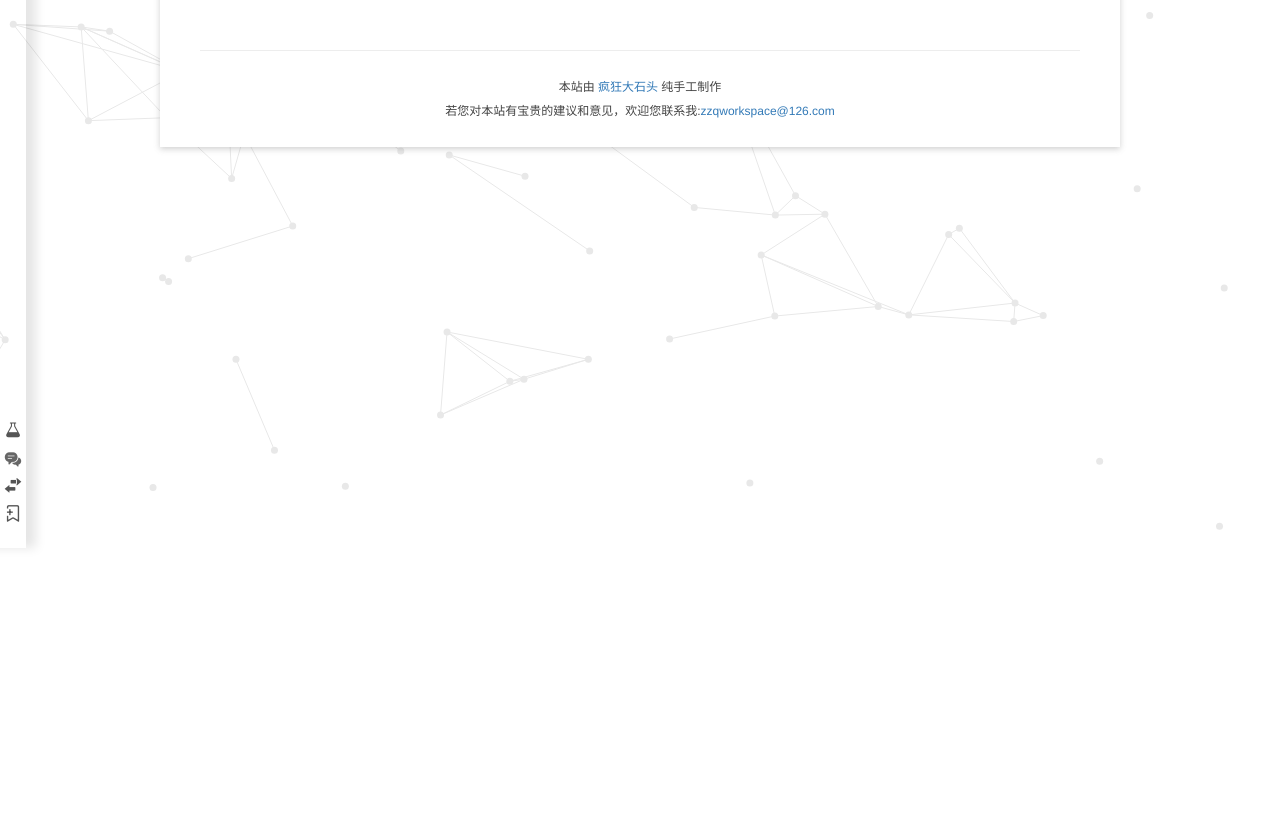
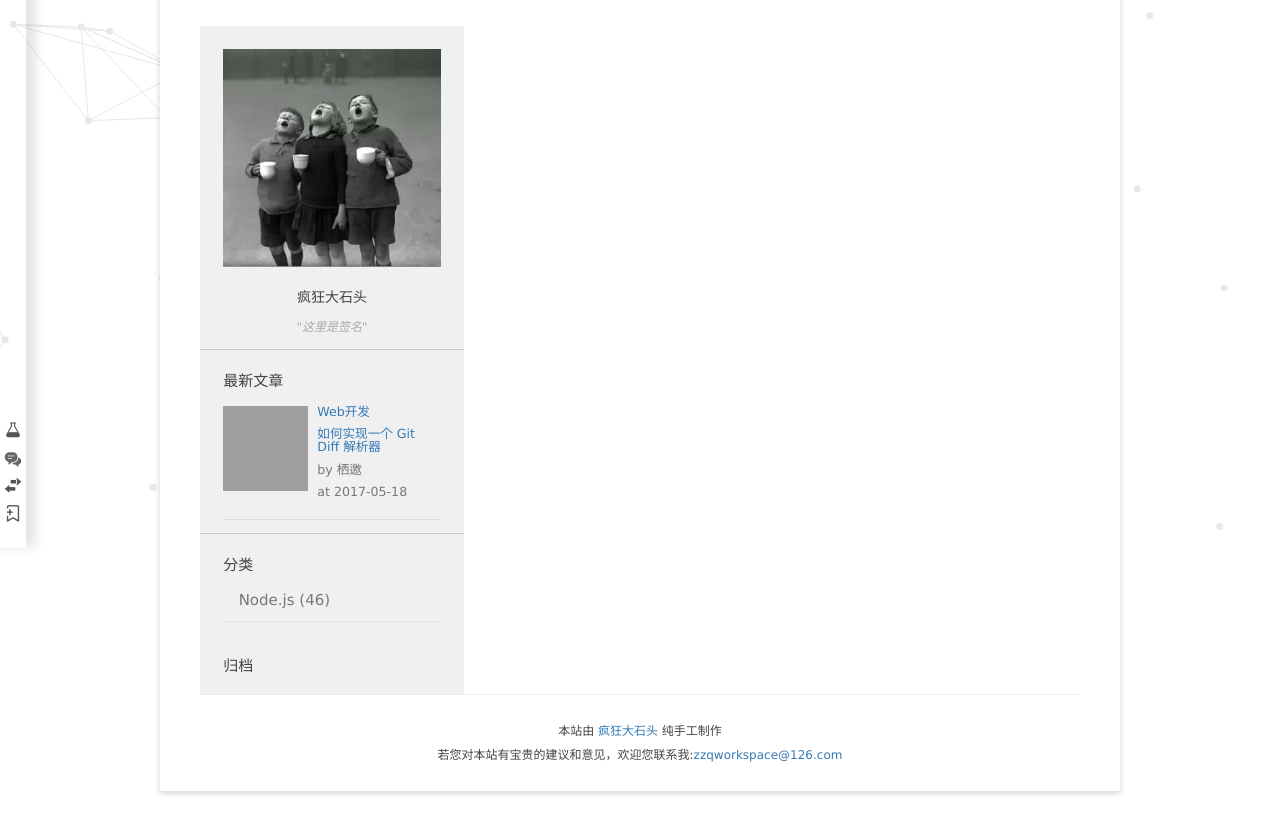
Before and after one commit to ZakZhengZq/myService, a website: page views/hello.html in a window 1280 px wide. Shown: the part 252-1091 px from the top of the page. Before the commit the page ends 800 px from the top, so only its background shows below. Drawn offline with nearby package versions, Linux system fonts and the light colour scheme; files that its build step writes are made by us from their sources; grey boxes are pictures that could not be loaded.

Commit message:
base_body_inner完善

```diff
--- a/static/css/blog_base_inner.scss
+++ b/static/css/blog_base_inner.scss
@@ -0,0 +1,137 @@
+*{
+  font-family: "lucida grande", "lucida sans unicode", lucida, "Helvetica Neue", helvetica, "Hiragino Sans GB", "Microsoft YaHei", "WenQuanYi Micro Hei", sans-serif;
+}
+
+div[rel="blog_base_inner"]{
+  div{
+    aside{
+      width: 264px;
+      float: left;
+      background: url("/static/images/s-left.png") repeat-y left 0;
+    }
+    section{
+      float: right;
+      width: 100%;
+    }
+  }
+}
+div.widget-warp{padding: 23.294px 23.294px 13.294px}
+div.widget-permes{
+  border-bottom: 1px solid #C7C7C7;
+  img{width: 217.412px}
+  span{
+    margin-top: 20px;
+    display: block;
+    text-align: center;
+    clear: both;}
+  em{
+    margin-top: 12px;
+    display: block;
+    text-align: center;
+    clear: both;
+    font-size: 12px;
+    color: #AAAAAA;}
+}
+#widget-latest{border-bottom: 1px solid #C7C7C7;}
+.widget-title{
+  font-size: 15px;
+  font-weight: 400;
+  margin-top: 0px;
+  margin-bottom: 6px;
+}
+.widget-latest{
+  line-height: 1em;
+  word-wrap: break-word;
+  font-size: 0.9em;
+  color: #777;
+  -webkit-border-radius: 3px;
+  border-radius: 3px;
+  a{text-decoration: none;}
+  ul{
+    list-style: none;
+    margin: 0;
+    padding-left: 0px;
+    li{
+      padding: 10px 0 10px 94px;
+      border-bottom: 1px solid #ddd;
+    }
+  }
+}
+.item-thumbnail{
+  opacity: 1;
+  -webkit-transition: all 0.2s ease;
+  -moz-transition: all 0.2s ease;
+  -ms-transition: all 0.2s ease;
+  transition: all 0.2s ease;
+  float: left;
+  margin-left: -94px;
+  a{
+    width: 85px;
+    height: 85px;
+    display: block;
+    position: relative;
+    overflow: hidden;
+    .thumbnail-image {
+      position: absolute;
+      -webkit-background-size: cover;
+      -moz-background-size: cover;
+      background-size: cover;
+
+    }
+    span {
+      width: 100%;
+      height: 100%;
+      display: block;
+    }
+  }
+}
+#recent-post li:before,
+#recent-post li:after {
+  content: "";
+  display: table;
+}
+#recent-post li:after {
+  clear: both;
+}
+
+.widget{
+  line-height: 1em;
+  word-wrap: break-word;
+  font-size: 0.9em;
+  color: #777;
+  -webkit-border-radius: 3px;
+  border-radius: 3px;
+  a{
+    text-decoration: none;
+    color: #777;
+  }
+}
+.widget-list{
+  ul{
+    list-style: none;
+    line-height: 1.6em;
+    margin: 0;
+    padding: 0;
+    li{
+      padding: 10px 0;
+      font-size: 15px;
+      border-bottom: 1px solid #e4e4e4;
+      a{
+        color: #777;
+        &:before{color: #ccc;
+          content: "\f0da";
+          font-size: 12px;
+          margin-right: 6px;
+          font-family: FontAwesome;
+          -webkit-transition: 0.2s ease;
+          -moz-transition: 0.2s ease;
+          -ms-transition: 0.2s ease;
+          transition: 0.2s ease;}
+      }
+    }
+  }
+}
+.category-list-count{
+  &:before{content: "(";}
+  &:after{content: ")";}
+}
--- a/views/b_base.html
+++ b/views/b_base.html
@@ -15,6 +15,7 @@
 
     <link rel="stylesheet" href="/static/css/blog_base_sidebar.css">
     <link rel="stylesheet" href="/static/css/blog_base_body.css">
+    <link rel="stylesheet" href="/static/css/blog_base_inner.css">
     <link rel="stylesheet" href="/static/css/icon_font/iconfont.css">
 
     <script>
@@ -156,7 +157,49 @@
         <div rel="blog_base_inner">
             <div>
                 <aside>
-
+                   <div class="widgets-container">
+                       <div class="widget-warp widget-permes">
+                           <a href="#" target="_blank">
+                               <img src="/static/images/photo.png">
+                           </a>
+                           <span>疯狂大石头</span>
+                           <em>"这里是签名"</em>
+                       </div>
+                       <div class="widget-warp" id="widget-latest">
+                           <h3 class="widget-title">最新文章</h3>
+                           <div class="widget-latest">
+                               <ul id="recent-post">
+                                   <li>
+                                       <div class="item-thumbnail">
+                                           <a href="/blog/2017/05/18/how-to-display-git-diff/">
+    <span style="background-image:url(https://gw.alicdn.com/tfs/TB1_6wnRXXXXXbwXFXXXXXXXXXX-900-500.jpg)" alt="实现一个Git Diff解析器" class="thumbnail-image"></span>
+                                           </a>
+                                       </div>
+                                       <div class="item-inner">
+                                           <p class="item-category"><a class="article-category-link" href="/categories/Web开发/">Web开发</a></p>
+                                           <p class="item-title"><a href="/blog/2017/05/18/how-to-display-git-diff/" class="title">如何实现一个 Git Diff 解析器</a></p>
+                                           <p class="item-author">by 栖邀</p>
+                                           <p class="item-date">at <time datetime="2017-05-18T01:56:11.000Z" itemprop="datePublished">2017-05-18</time></p>
+                                       </div>
+                                   </li>
+                               </ul>
+                           </div>
+                       </div>
+                       <div class="widget-warp widget-list">
+                           <h3 class="widget-title">分类</h3>
+                           <div class="widget">
+                               <ul>
+                                   <li>
+                                       <a>Node.js</a>
+                                       <span class="category-list-count">46</span>
+                                   </li>
+                               </ul>
+                           </div>
+                       </div>
+                       <div class="widget-warp widget-list">
+                           <h3 class="widget-title">归档</h3>
+                       </div>
+                   </div>
                 </aside>
                 <section>{% block main %} {% endblock %}</section>
             </div>
```
Also changed, not shown: static/css/blog_base_inner.css, static/images/photo.png (added), static/images/s-left.png (added), 1 other file.
